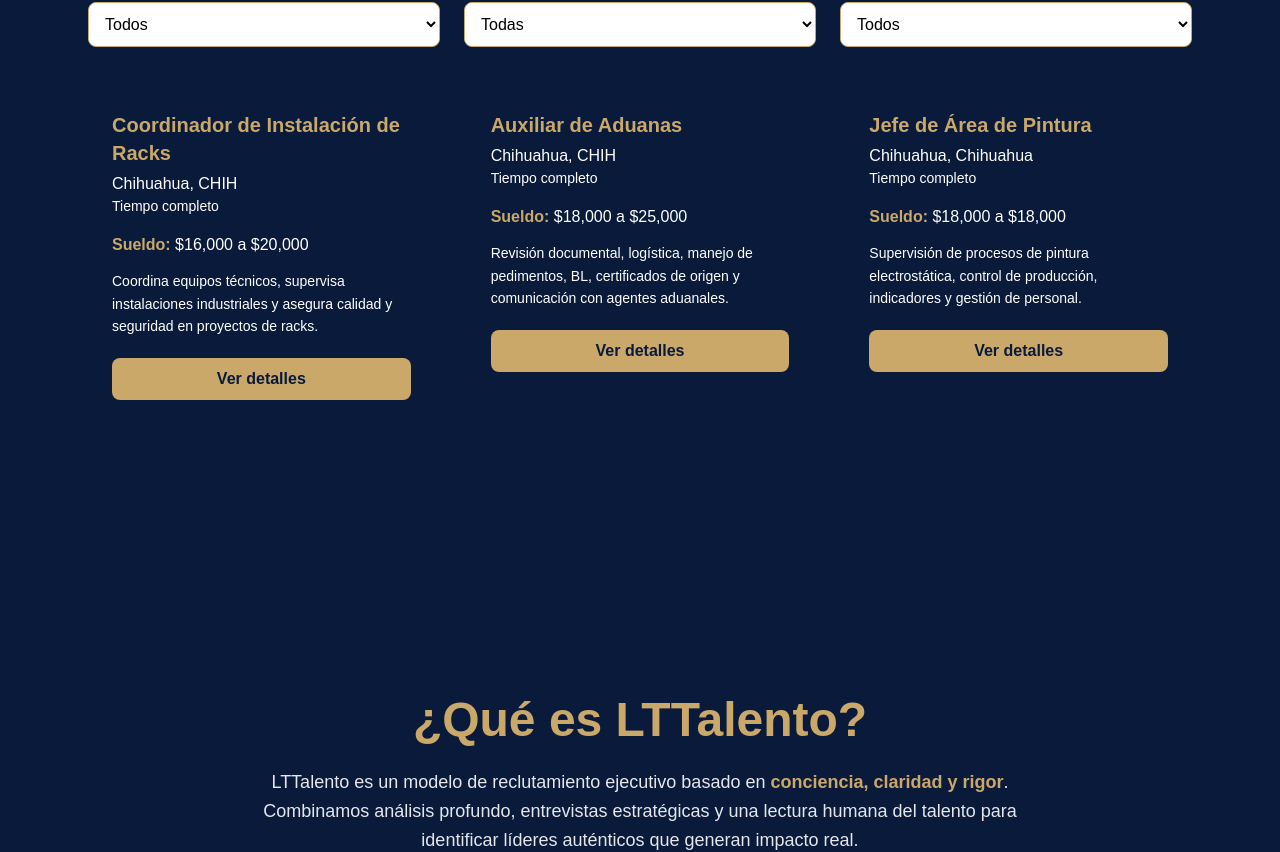
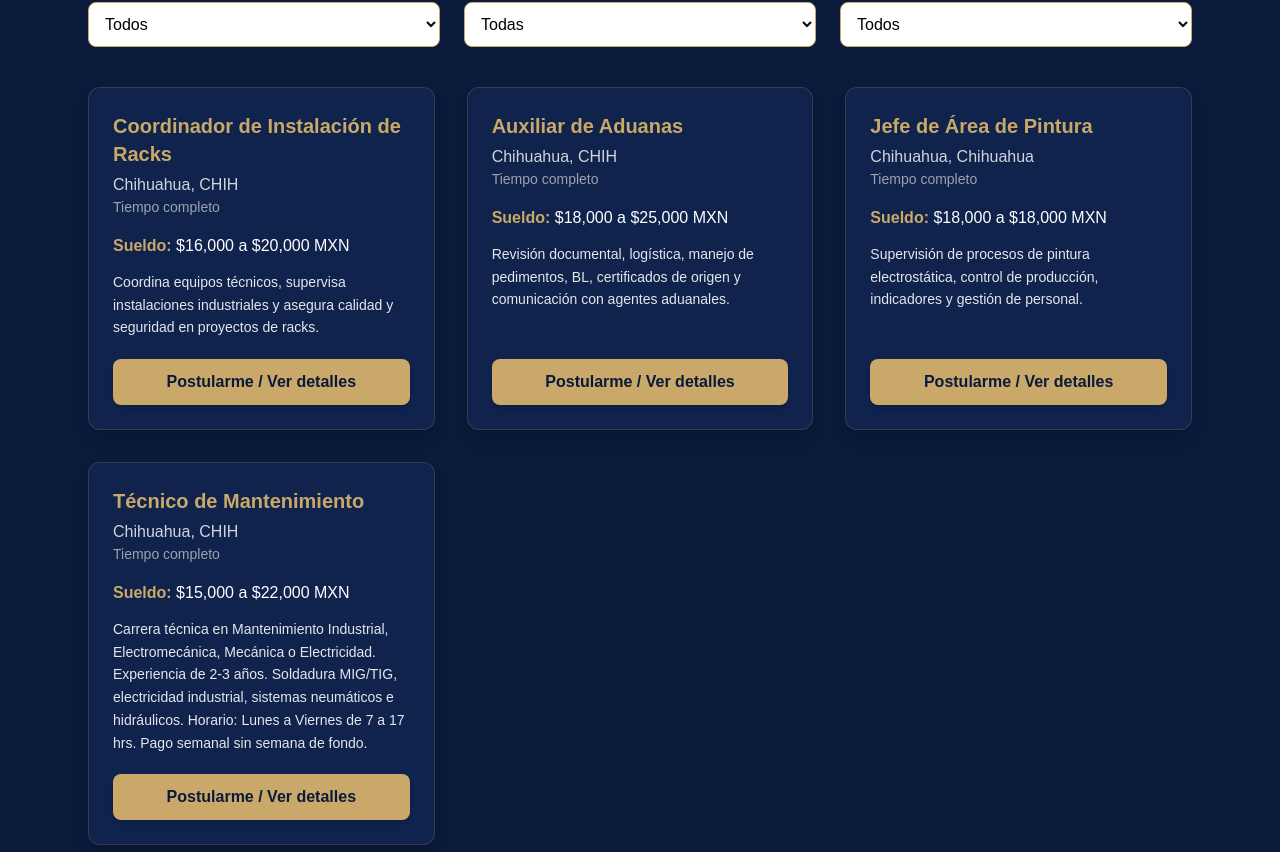
Before and after one commit to UDOMINGUEZ75/LT-TALENTO, a Next.js app: page / in a window 1280 px wide. Shown: the part 840-1692 px from the top of the page. Built offline with nearby package versions, Linux system fonts and the light colour scheme.

Commit message:
fix: conectar boton de reclutador registrado a actualizar

```diff
--- a/app/components/Hero.tsx
+++ b/app/components/Hero.tsx
@@ -18,7 +18,7 @@
 
         {/* Slogan Actualizado */}
         <p className="mt-4 text-lg sm:text-xl md:text-2xl text-white font-light max-w-2xl mx-auto leading-relaxed">
-          Conectando el ADN exacto de tu empresa con el futuro.
+           CONECTAMOS TALENTO, IMPULSAMOS FUTUROS.
         </p>
 
         {/* Botones en dos columnas */}
--- a/app/components/Vacancies.tsx
+++ b/app/components/Vacancies.tsx
@@ -1,6 +1,8 @@
 "use client";
 
 import { useState } from "react";
+
+export const dynamic = "force-dynamic";
 
 export default function Vacancies() {
   const allVacancies = [
@@ -34,11 +36,21 @@
       description:
         "Supervisión de procesos de pintura electrostática, control de producción, indicadores y gestión de personal.",
     },
+    {
+      id: 4,
+      title: "Técnico de Mantenimiento",
+      location: "Chihuahua, CHIH",
+      type: "Tiempo completo",
+      salaryMin: 15000,
+      salaryMax: 22000,
+      description:
+        "Carrera técnica en Mantenimiento Industrial, Electromecánica, Mecánica o Electricidad. Experiencia de 2-3 años. Soldadura MIG/TIG, electricidad industrial, sistemas neumáticos e hidráulicos. Horario: Lunes a Viernes de 7 a 17 hrs. Pago semanal sin semana de fondo.",
+    },
   ];
 
-  const titles = [...new Set(allVacancies.map(v => v.title))];
-  const locations = [...new Set(allVacancies.map(v => v.location))];
-  const types = [...new Set(allVacancies.map(v => v.type))];
+  const titles = [...new Set(allVacancies.map((v) => v.title))];
+  const locations = [...new Set(allVacancies.map((v) => v.location))];
+  const types = [...new Set(allVacancies.map((v) => v.type))];
 
   const [titleFilter, setTitleFilter] = useState("");
   const [locationFilter, setLocationFilter] = useState("");
@@ -117,32 +129,35 @@
           {filteredVacancies.map((v) => (
             <div
               key={v.id}
-              className="p-6 rounded-xl transition bg-transparent"
+              className="p-6 rounded-xl transition bg-[#0f234d] border border-[#C9A86A]/20 shadow-lg flex flex-col justify-between"
             >
+              <div>
                 <h3 className="text-xl font-semibold mb-1 text-[#C9A86A]">
                   {v.title}
                 </h3>
 
-              <p>{v.location}</p>
-              <p className="text-sm">{v.type}</p>
+                <p className="text-gray-300 font-medium">{v.location}</p>
+                <p className="text-sm text-gray-400">{v.type}</p>
 
                 <p className="mt-4">
-                <strong className="text-[#C9A86A]">Sueldo:</strong> ${v.salaryMin.toLocaleString()} a ${v.salaryMax.toLocaleString()}
+                  <strong className="text-[#C9A86A]">Sueldo:</strong> ${v.salaryMin.toLocaleString()} a ${v.salaryMax.toLocaleString()} MXN
                 </p>
 
-              <p className="mt-3 text-sm leading-relaxed">
+                <p className="mt-3 text-sm leading-relaxed text-gray-200">
                   {v.description}
                 </p>
+              </div>
 
               <button
+                onClick={() => alert(`Para postularte a "${v.title}", por favor envía tu CV por WhatsApp al 614 398 1235`)}
                 className="
-                  mt-5 w-full px-4 py-2
+                  mt-5 w-full px-4 py-2.5
                   bg-[#C9A86A] hover:bg-[#D4AF37]
                   text-[#0A1A3A] font-semibold
-                  rounded-lg transition
+                  rounded-lg transition shadow-md
                 "
               >
-                Ver detalles
+                Postularme / Ver detalles
               </button>
             </div>
           ))}
```
Lines whose indentation alone changed are shown as unchanged.
